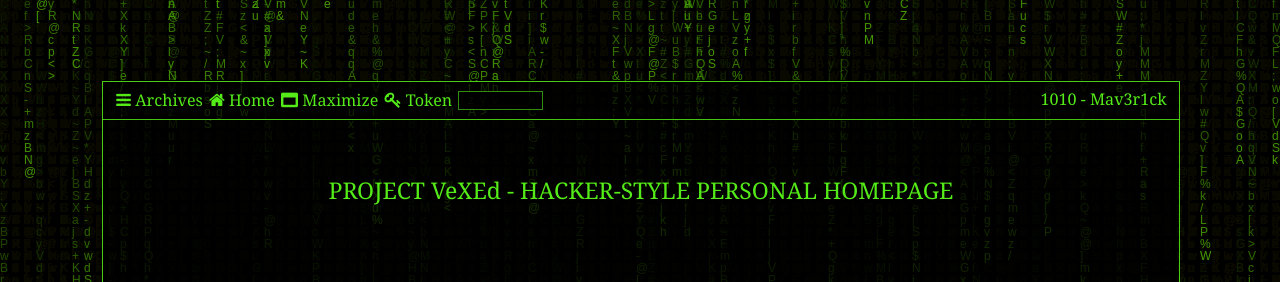
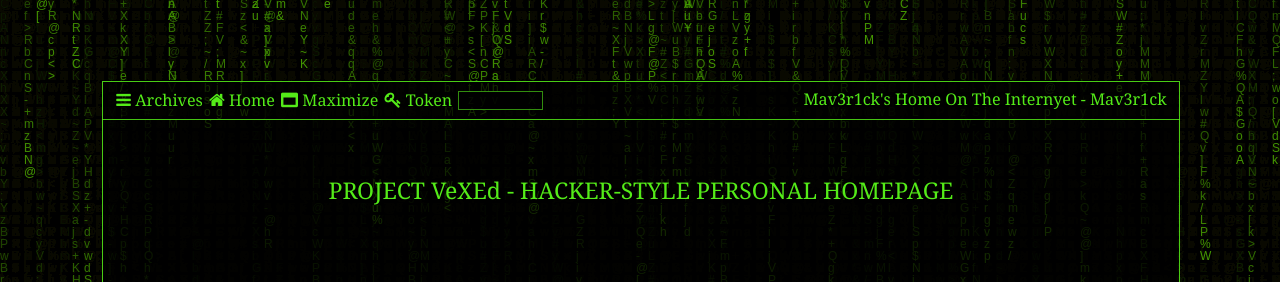
Before and after one commit to Mav3r1ck0x1/Mav3r1ck0x1.github.io, a Jekyll site: the page built from pages/index.md, in a window 1280 px wide. Shown: the top 282 px of the page. Built offline with Jekyll 4.4.1, drawn with Linux system fonts in a browser that asks for light colours; formulas are drawn with MathJax 3; comment, search, counter and statistics services are not loaded.

Commit message:
Try this shit again

```diff
--- a/_config.yml
+++ b/_config.yml
@@ -1,10 +1,10 @@
 # 1. Site Settings
-title               : "1010"
+title               : Mav3r1ck's Home On The Internyet
 owner               : "Mav3r1ck"
 url                : "https://mav3r1ck0x1.github.io"
 baseurl            : "/pRoJEct-VeXEd"
 permalink           : /:title/
-description         : "Mav3r1ck's Home On The Internyet"
+description         : "zzz"
 markdown            : kramdown
 statement           : "Designed by DeerRIDER, All Rights Reserved"
 bgtext              : "ABCFGHKLMNPQRSVWXYZabcdefghijklmnopqrstuvwxyz@#$%&*+-;/[]<>~" # texts randomly displayed in background
```
